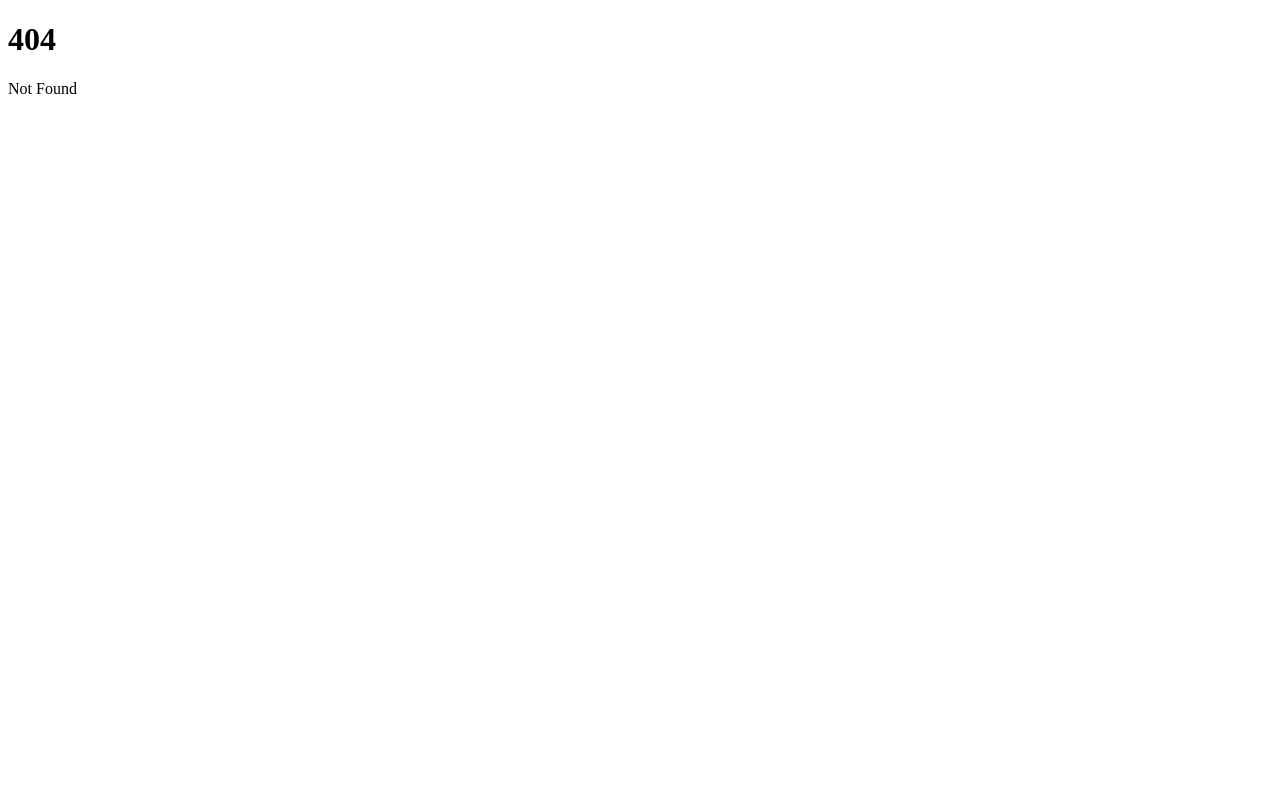
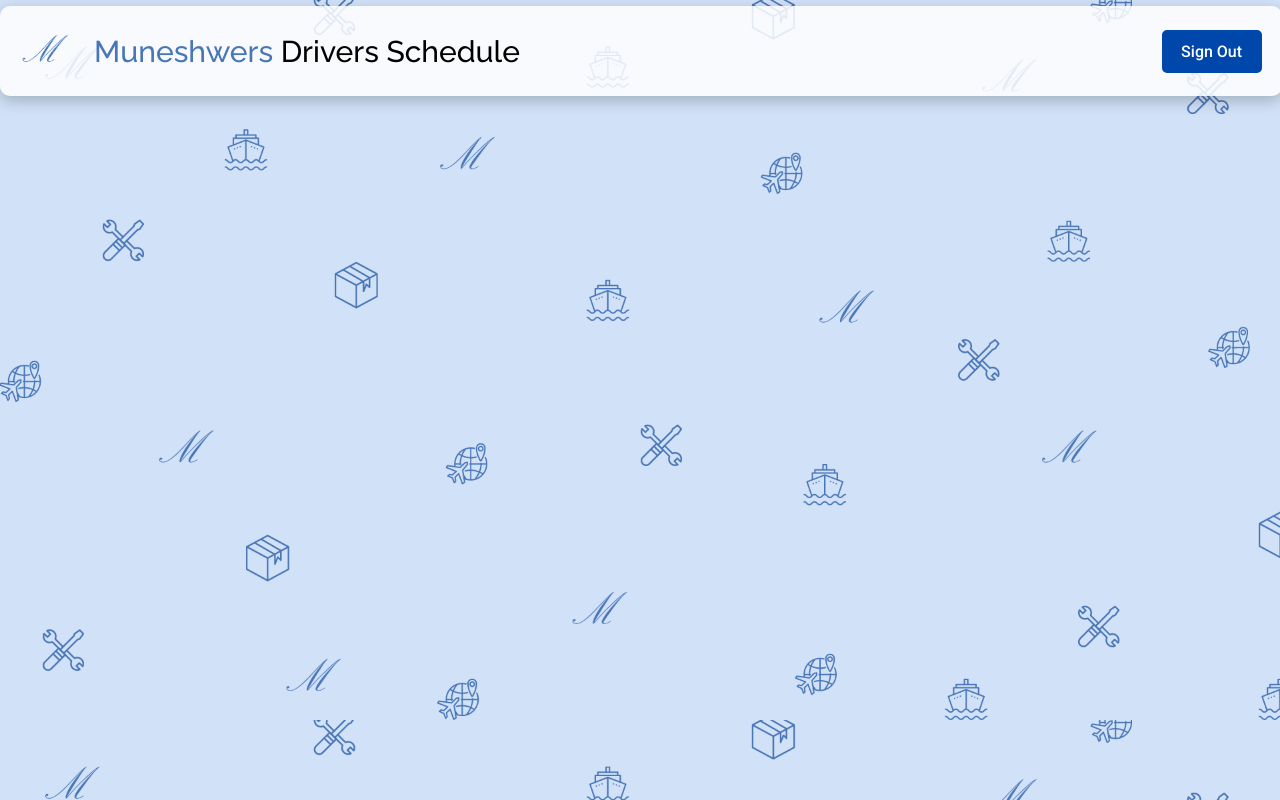
Before and after one commit to muneshwers/driver-scheduling, a SvelteKit app: page /workspace in a window 1280 px wide. Before the commit this address had no page. Built offline with nearby package versions, Linux system fonts and the light colour scheme.

Commit message:
Created test and workspace pages

```diff
--- /dev/null
+++ b/src/routes/workspace/+page.svelte
@@ -0,0 +1,19 @@
+<script>
+    import mllogo from "../../mllogo.png";
+    import '../styles.css';
+    $: isLoggedIn = true;
+</script>
+
+<header>
+    <div class="title">
+        <img src={mllogo} alt="Muneshwers Limited Logo" class="ml-logo">
+        <div class="raleway-medium title-text"><span class="title-text-span">Muneshwers</span> Drivers Schedule</div>
+    </div>
+    <div class="actions">
+        <a href={'/signin'}>
+            <button type="button" class="signin-button">
+                {isLoggedIn ? 'Sign Out' : 'Sign In'}
+            </button>
+        </a>
+    </div>
+</header>
```
Also changed, not shown: src/routes/test/+page.svelte (added, +1 -0 lines).
